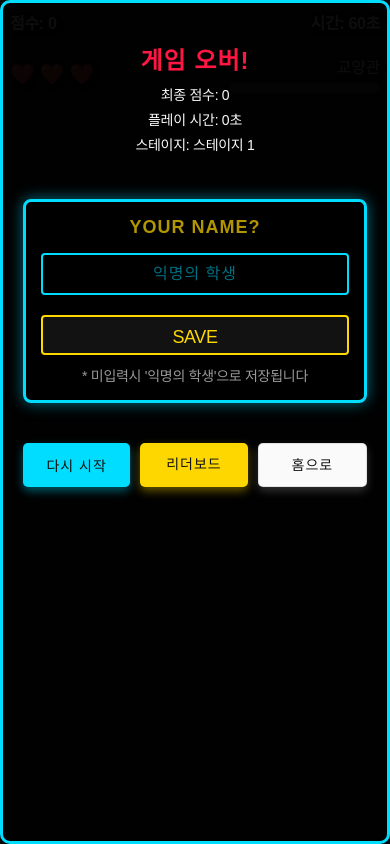
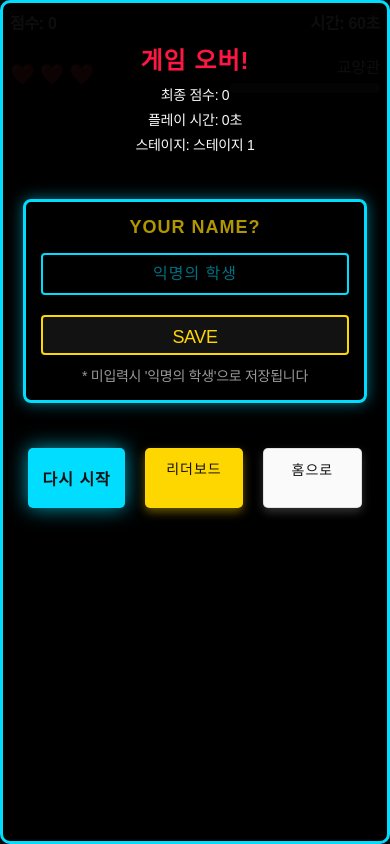
Before and after one commit to RRT3333/Boo-Game, a Django app: template game/templates/game/game.html in a window 390 px wide. Run offline with Django 5.2, Linux system fonts and the light colour scheme; the template is opened without the code that fills it, so the values that code supplies are empty; some web fonts are replaced.

Commit message:
fix: 모바일 최적화

```diff
--- a/game/templates/game/game.html
+++ b/game/templates/game/game.html
@@ -17,6 +17,7 @@
 <meta name="apple-mobile-web-app-capable" content="yes">
 <meta name="apple-mobile-web-app-status-bar-style" content="black-translucent">
 <meta name="theme-color" content="#121212">
+<meta name="format-detection" content="telephone=no">
 {% endblock %}
 
 {% block css %}
@@ -41,6 +42,13 @@
         /* iOS에서 입력 필드 확대 방지 */
         input {
             font-size: 16px; /* iOS에서 확대 방지를 위한 최소 폰트 크기 */
+        }
+
+        /* 모바일에서 버튼 터치 영역 최적화 */
+        .btn-restart, .btn-leaderboard, .btn-home {
+            touch-action: manipulation;
+            -webkit-tap-highlight-color: transparent;
+            user-select: none;
         }
     }
 </style>
@@ -115,9 +123,9 @@
                 </div>
 
                 <div class="action-buttons">
-                    <button id="restartButton" class="btn-restart">다시 시작</button>
-                    <a href="{% url 'game:leaderboard' %}" class="btn-leaderboard">리더보드</a>
-                    <a href="{% url 'game:index' %}" class="btn-home">홈으로</a>
+                    <button id="restartButton" class="btn-restart" role="button" aria-label="다시 시작">다시 시작</button>
+                    <a href="{% url 'game:leaderboard' %}" class="btn-leaderboard" role="button" aria-label="리더보드">리더보드</a>
+                    <a href="{% url 'game:index' %}" class="btn-home" role="button" aria-label="홈으로">홈으로</a>
                 </div>
             </div>
         </div>
@@ -139,9 +147,9 @@
 
             <div class="game-inputs">
                 <div class="action-buttons">
-                    <button id="clearRestartButton" class="btn-restart">다시 시작</button>
-                    <a href="{% url 'game:leaderboard' %}" class="btn-leaderboard">리더보드</a>
-                    <a href="{% url 'game:index' %}" class="btn-home">홈으로</a>
+                    <button id="clearRestartButton" class="btn-restart" role="button" aria-label="다시 시작">다시 시작</button>
+                    <a href="{% url 'game:leaderboard' %}" class="btn-leaderboard" role="button" aria-label="리더보드">리더보드</a>
+                    <a href="{% url 'game:index' %}" class="btn-home" role="button" aria-label="홈으로">홈으로</a>
                 </div>
             </div>
         </div>
@@ -201,6 +209,26 @@
         e.stopPropagation();
       }, { passive: true });
     }
+
+    // 버튼 탭 이벤트 최적화 - 지연 제거
+    const optimizeButton = (id) => {
+      const button = document.getElementById(id);
+      if (button) {
+        // 터치 지연 제거
+        button.addEventListener('touchstart', function() {
+          // 버튼 시각적 피드백
+          this.style.transform = 'scale(0.95)';
+        });
+        button.addEventListener('touchend', function() {
+          // 원래 상태로 복귀
+          this.style.transform = 'scale(1)';
+        });
+      }
+    };
+
+    // 다시하기 버튼 최적화
+    optimizeButton('restartButton');
+    optimizeButton('clearRestartButton');
 
     // 닉네임 입력 필드 포커스 시 처리
     const nicknameInput = document.getElementById('gameOverNickname');
--- a/static/css/game.css
+++ b/static/css/game.css
@@ -220,6 +220,7 @@ body {
     z-index: 40;
     padding: 20px;
     overflow-y: auto;
+    transform: translateZ(0); /* 하드웨어 가속 */
 }
 
 .game-over.hidden, .game-clear.hidden {
@@ -292,6 +293,8 @@ body {
     position: relative;
     overflow: hidden;
     min-width: 130px;
+    -webkit-tap-highlight-color: rgba(0,0,0,0); /* 모바일에서 탭 하이라이트 제거 */
+    touch-action: manipulation; /* 더블 탭 방지 */
 }
 
 .btn-restart {
@@ -508,23 +511,21 @@ body {
         font-size: 70px;
     }
 
-    /* 게임 오버/클리어 화면 스타일 */
+    /* 게임 오버 & 게임 클리어 화면 모바일 최적화 */
     .game-over, .game-clear {
-        position: fixed;
+        position: fixed; /* 화면에 고정 */
+        z-index: 9999; /* 모든 요소 위에 표시 */
+        height: 100vh; /* 전체 화면 높이 */
+        width: 100vw; /* 전체 화면 너비 */
         top: 0;
         left: 0;
-        width: 100%;
-        height: 100%;
-        margin: 0;
-        padding: 20px;
+        overflow-y: scroll; /* 세로 스크롤 지원 */
+        -webkit-overflow-scrolling: touch; /* iOS에서 부드러운 스크롤 */
+        padding: 15px;
         display: flex;
         flex-direction: column;
-        justify-content: flex-start;
+        justify-content: center;
         align-items: center;
-        overflow-y: auto;
-        background-color: rgba(0, 0, 0, 0.95);
-        -webkit-overflow-scrolling: touch;
-        z-index: 1000;
     }
 
     /* 게임 오버 콘텐츠 */
@@ -600,7 +601,16 @@ body {
         font-size: 14px;
         padding: 10px;
         white-space: nowrap;
-        min-height: 44px; /* 모바일 터치에 적합한 높이 */
+        min-height: 60px; /* 모바일 터치에 적합한 높이 증가 */
+        margin: 5px;
+        z-index: 50; /* 다른 요소보다 상위에 위치 */
+    }
+
+    /* 다시하기 버튼 특별 강조 */
+    .btn-restart {
+        font-weight: 700;
+        font-size: 16px;
+        box-shadow: 0 0 20px rgba(0, 221, 255, 0.7);
     }
 }
 
--- a/static/js/modules/game-events.js
+++ b/static/js/modules/game-events.js
@@ -46,10 +46,28 @@ export function setupEventListeners(game) {
     }
 
     // 다시 시작 버튼에 이벤트 추가
-    document.getElementById('restartButton').addEventListener('click', () => game.restart());
+    const restartButton = document.getElementById('restartButton');
+    restartButton.addEventListener('click', () => game.restart());
+
+    // 모바일에서 터치 이벤트 별도 추가 (클릭 이벤트가 제대로 동작하지 않는 경우 대비)
+    if (game.isMobile) {
+        restartButton.addEventListener('touchend', (e) => {
+            e.preventDefault();
+            game.restart();
+        }, { passive: false });
+    }
+
     const clearRestartButton = document.getElementById('clearRestartButton');
     if (clearRestartButton) {
         clearRestartButton.addEventListener('click', () => game.restart());
+
+        // 모바일에서 터치 이벤트 별도 추가
+        if (game.isMobile) {
+            clearRestartButton.addEventListener('touchend', (e) => {
+                e.preventDefault();
+                game.restart();
+            }, { passive: false });
+        }
     }
 }
 
```
